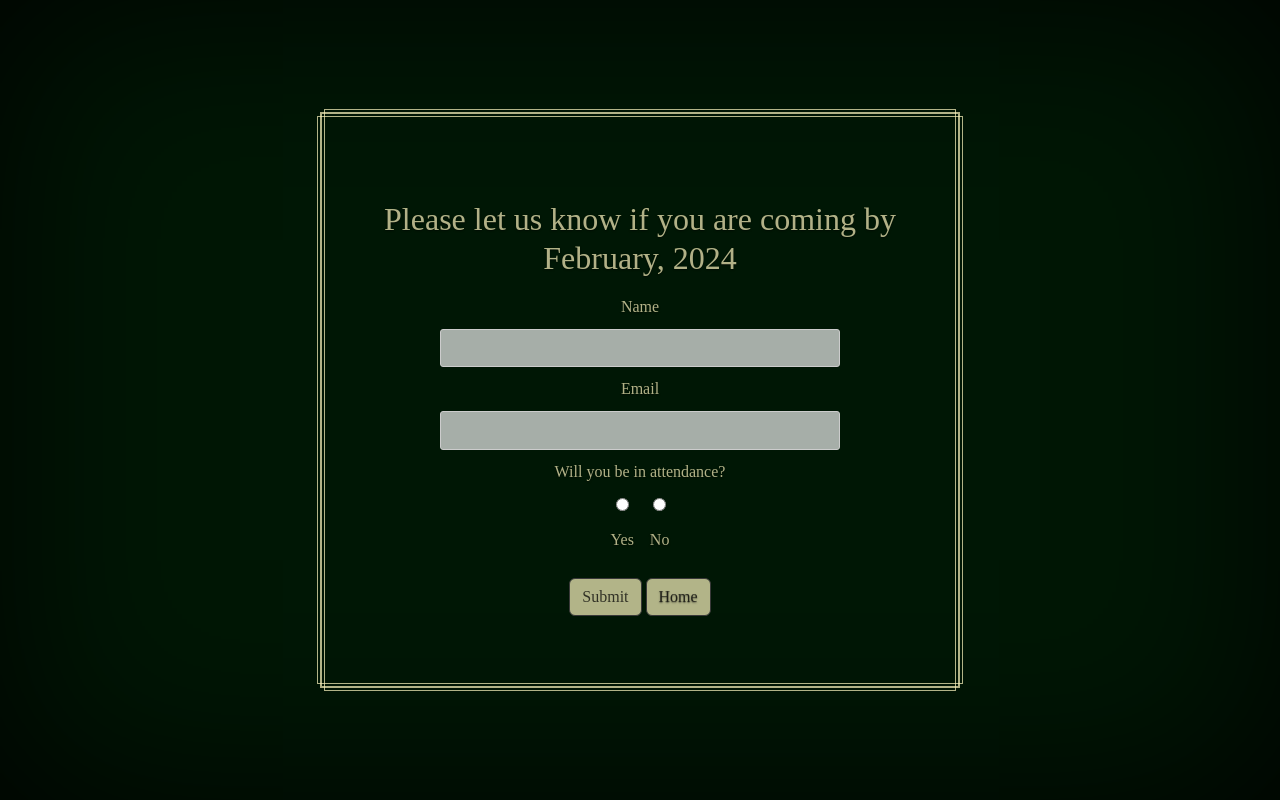
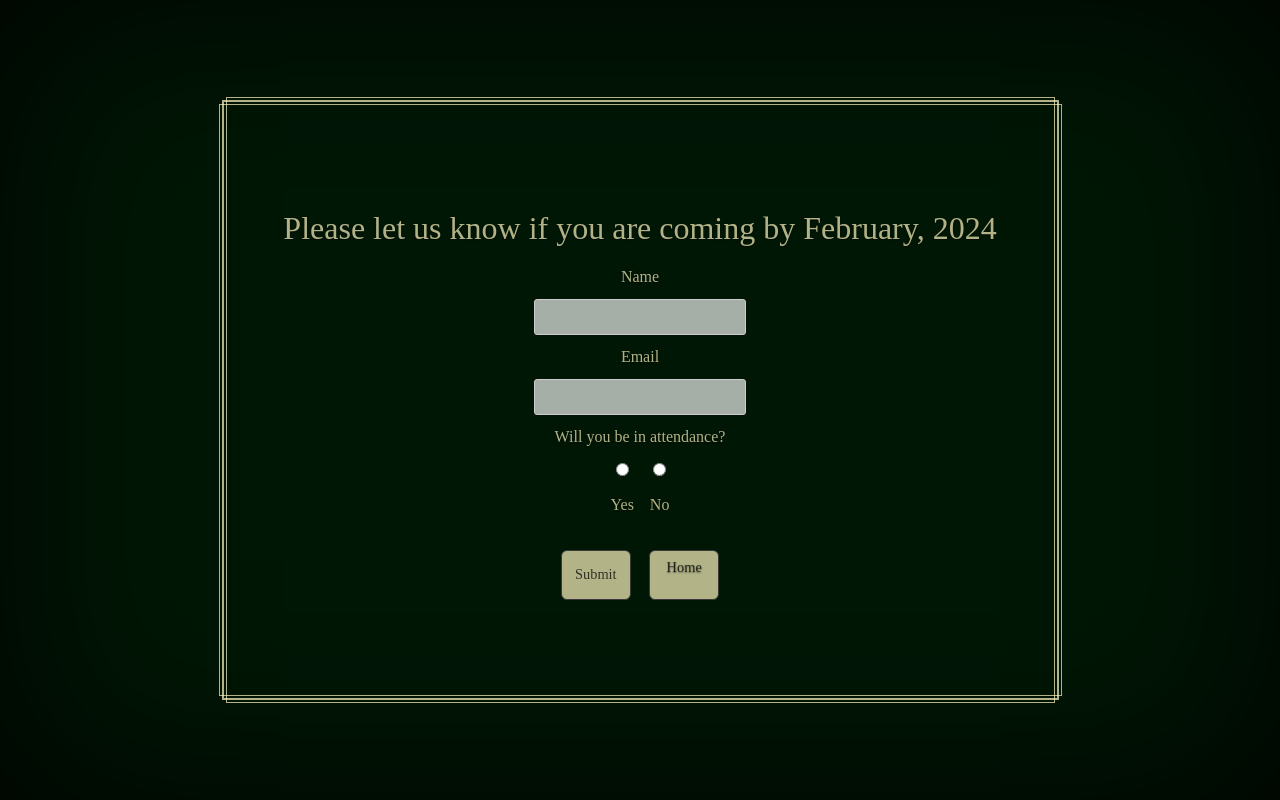
Before and after one commit to smbirch/weddingsite, a Flask app: page /rsvp in a window 1280 px wide. Run offline with Flask 2, Linux system fonts and the light colour scheme; some web fonts are replaced.

Commit message:
Switched everything over to flexbox

```diff
--- a/static/css/style.css
+++ b/static/css/style.css
@@ -1,11 +1,6 @@
 @font-face {
   font-family: "Delauney";
   src: url("Delauney.ttf") format("truetype");
-}
-
-.header {
-  display: flex;
-  margin: 0 auto;
 }
 
 ul {
@@ -45,23 +40,27 @@
 }
 
 .toptext {
-  display: flex;
+  text-align: center;
   align-items: center;
   justify-content: center;
+  max-width: -moz-available;
 }
 
 /* Custom default button */
+.btn,
 .btn-secondary,
 .btn-secondary:hover,
 .btn-secondary:focus {
   font-weight: normal;
-
   text-align: center;
-
   color: #000000ba;
-
   background-color: #f4efb9ba;
   border: 0.05rem solid #393939;
+  width: 70px;
+  height: 50px;
+  margin: 0.5em;
+  font-size: 0.9em;
+  z-index: 9999 !important;
 }
 
 .btn-secondary:hover {
@@ -120,6 +119,10 @@
   width: 100%;
   height: 100%;
   box-shadow: 0 0 200px rgba(0, 0, 0, 0.9) inset;
+
+  text-align: center;
+  align-items: center;
+  justify-content: center;
 }
 
 div.inner {
@@ -132,23 +135,27 @@
   justify-content: center;
 
   position: relative;
-  z-index: -1;
+}
+
+.decohelp {
+  height: 100%;
+  justify-content: center;
+  align-items: center;
+  display: flex;
 }
 
 .deco {
-  display: flex;
-  justify-content: center;
-  align-items: center;
-
-  width: 100%;
-  height: 75%;
+  display: inline-flex;
   border: 2px solid;
   position: relative;
+  animation: fadeIn 3s;
+  padding: 2rem;
+  height: 75%;
+  width: 75%;
+  align-items: center;
+  align-self: center;
+}
 
-  animation: fadeIn 3s;
-  pointer-events: none;
-  padding: 2rem;
-}
 .deco:before,
 .deco:after {
   border: 1px solid;
@@ -158,6 +165,7 @@
 .deco:after {
   content: "";
   position: absolute;
+  z-index: -1;
 }
 
 .deco:before {
@@ -177,13 +185,6 @@
 .fade-in-text {
   animation: fadeIn 5s;
   pointer-events: auto;
-  padding: 1rem;
-  display: block;
-  margin: 0.5rem;
-}
-
-.cover-heading {
-  padding-top: 1rem;
 }
 
 .cover-container {
@@ -203,15 +204,15 @@
   }
 }
 
+p {
+  margin-top: 0.5em;
+}
+
 /*
  * Cover
  */
 .cover {
   padding: 0 1.5rem;
-}
-.cover .btn-lg {
-  padding: 0.75rem 1.25rem;
-  font-weight: 700;
 }
 
 .rsvp {
@@ -220,7 +221,13 @@
 }
 
 /* Contact form */
-
+.formflex {
+  display: flex;
+  align-self: center;
+  text-align: center;
+  align-items: center;
+  justify-content: center;
+}
 form label {
   font-size: 1em;
 
@@ -233,15 +240,12 @@
 
 form input#name,
 form input#email {
-  width: 400px;
+  display: flex;
+  width: auto;
 
   background-color: #fafafaa9;
 
   list-style-type: none;
-
-  -webkit-border-radius: 3px;
-
-  -moz-border-radius: 3px;
 
   border-radius: 3px;
 
@@ -249,7 +253,11 @@
 
   padding: 5px;
 
-  font-size: 1.1em;
+  font-size: 1em;
+}
+
+.padhelp {
+  padding-top: 1em;
 }
 
 form textarea#message {
--- a/templates/base.html
+++ b/templates/base.html
@@ -22,28 +22,17 @@
     />
 
     <link href="../static/css/style.css" rel="stylesheet" />
-
   </head>
 
-  <body class="text-center vignette">
-    <div class="cover-container d-flex w-100 h-100 p-3 mx-auto flex-column">
+  <body class="vignette fade-in-text">
+    <div class="container my-auto decohelp">
+      <div class="deco">{% block content %} {% endblock %}</div>
 
-      <header class="mb-auto justify-content-center "></header>
-
-        <main role="main" class="deco">
-
-        {% block content %} {% endblock %}
-
-      </main>
-
-        <footer class="mastfoot mt-auto"></footer>
-      </div>
+      <script
+        src="https://cdn.jsdelivr.net/npm/bootstrap@5.3.0-alpha1/dist/js/bootstrap.bundle.min.js"
+        integrity="sha384-w76AqPfDkMBDXo30jS1Sgez6pr3x5MlQ1ZAGC+nuZB+EYdgRZgiwxhTBTkF7CXvN"
+        crossorigin="anonymous"
+      ></script>
     </div>
-
-    <script
-      src="https://cdn.jsdelivr.net/npm/bootstrap@5.3.0-alpha1/dist/js/bootstrap.bundle.min.js"
-      integrity="sha384-w76AqPfDkMBDXo30jS1Sgez6pr3x5MlQ1ZAGC+nuZB+EYdgRZgiwxhTBTkF7CXvN"
-      crossorigin="anonymous"
-    ></script>
   </body>
 </html>
--- a/templates/rsvp.html
+++ b/templates/rsvp.html
@@ -1,9 +1,8 @@
 {% extends 'base.html' %} {% block content %}
-<h1>{% block title %} {% endblock %}</h1>
-{% block body %}
-<div class="fade-in-text">
-  <div class="toptext">
-  <h2 class="cover-heading">Please let us know if you are coming by February, 2024</h2>
+
+  <div class="row toptext">
+    <div class="col-12 padhelp">
+      <h2>Please let us know if you are coming by February, 2024</h2>
     </div>
 
       {% if success %}
@@ -12,30 +11,33 @@
         {% for message in form.name.errors %}
           <div class="flash">{{ message }}</div>
         {% endfor %}
+
         {% for message in form.email.errors %}
           <div class="flash">{{ message }}</div>
         {% endfor %}
 
+        <div class="col-12 formflex">
           <form action="{{ url_for('rsvp') }}" method=post>
             {{ form.hidden_tag() }}
             {{ form.name.label }}
             {{ form.name }}
             {{ form.email.label }}
             {{ form.email }}
-    <div class="rsvp">{{ form.rsvp.label }}
+            {{ form.rsvp.label }}
             {{ form.rsvp }}
 
-    <div>
-    {{ form.submit(class_="btn btn-md btn-secondary") }}
-    <a href="{{ url_for('index')}}" class="btn btn-md btn-secondary">Home</a>
-  </div></div>
-
-
+            <div class="col-12">
+              {{ form.submit(class_="btn") }}
+              <a class="btn" href="{{ url_for('index')}}" role="button">Home</a>
+            </div>
+          </form>
       </form>
 
         {% endif %}
 
-  </form>
         </div>
 
-{% endblock %} {% endblock %}
+    </div>
+  </div>
+
+{% endblock %}
```
Also changed, not shown: templates/index.html (+14 -10 lines), templates/info.html (+17 -18 lines), templates/thanks.html (+4 -5 lines). Lines whose indentation alone changed are shown as unchanged.
